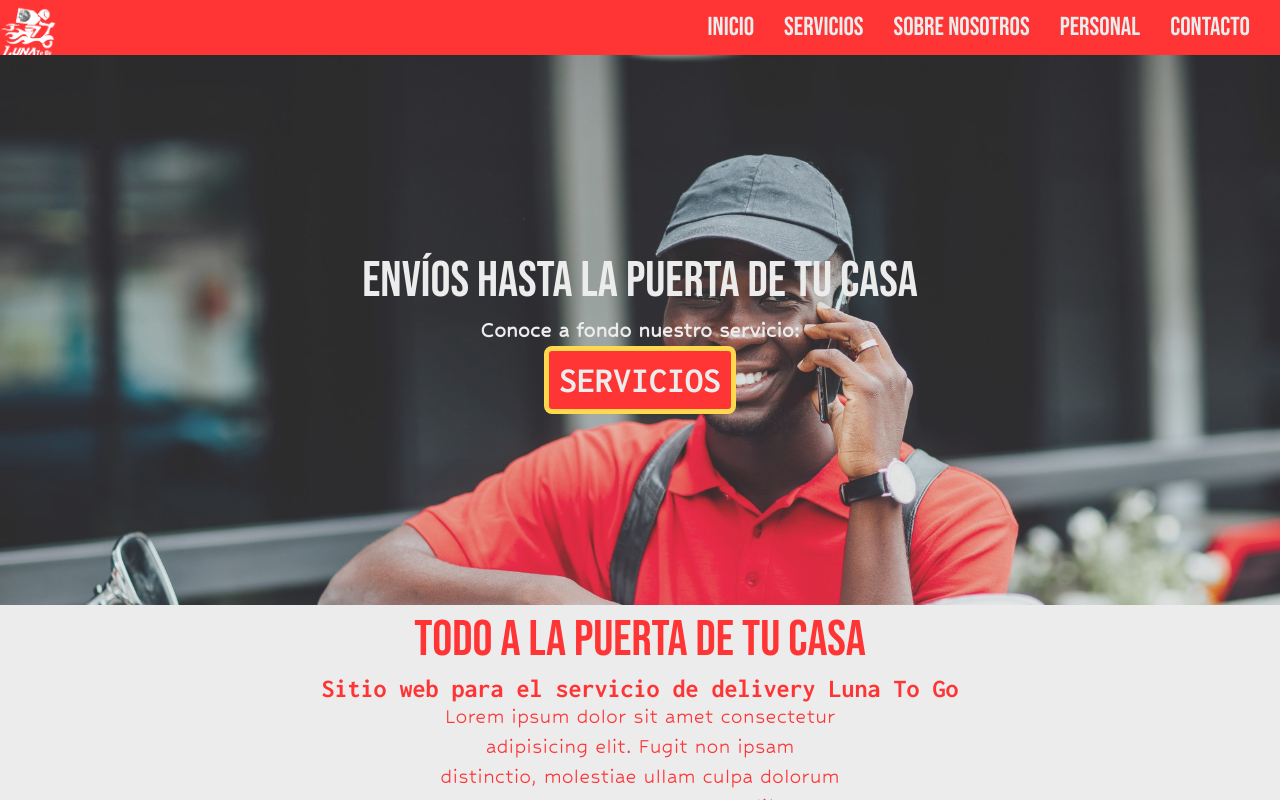
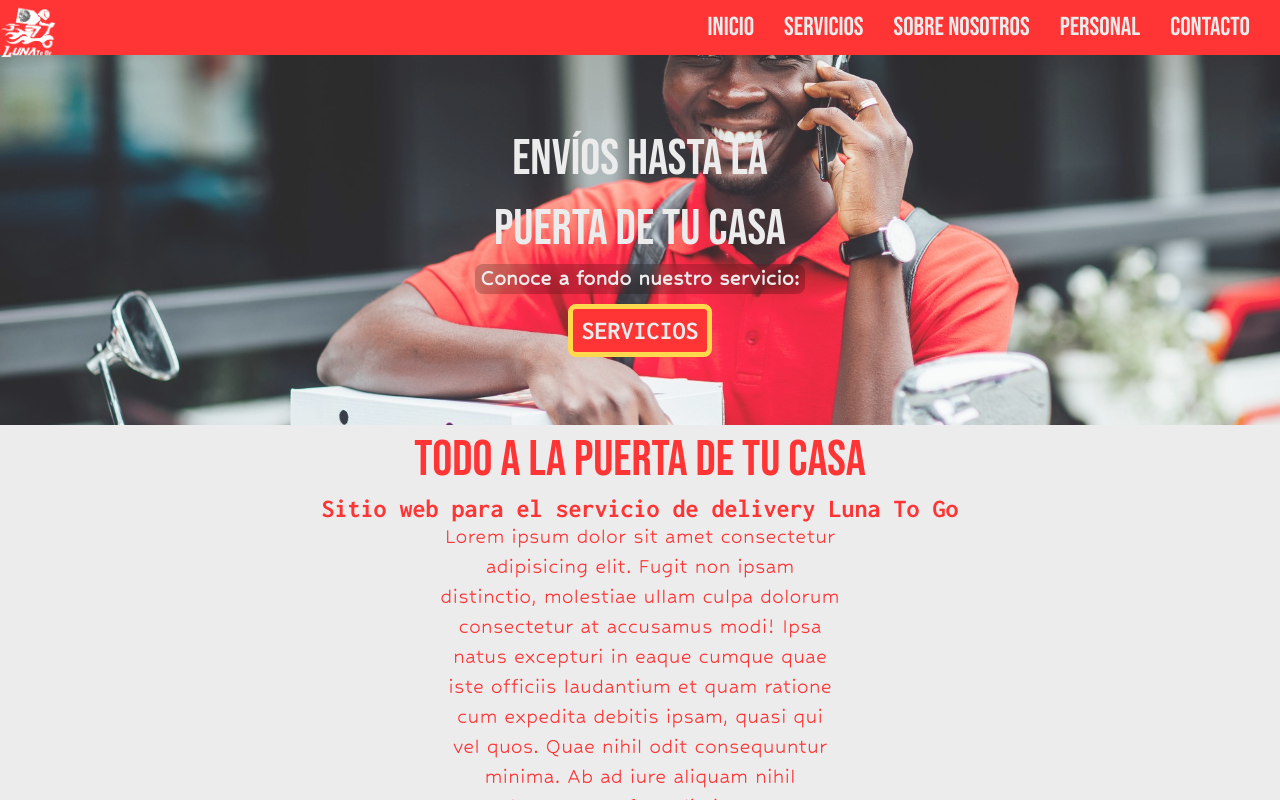
Before and after one commit to isaiorellana-dev/luna-t-g, a React app: page / in a window 1280 px wide. Built offline with nearby package versions, Linux system fonts and the light colour scheme.

Commit message:
:lipstick: Background y mediaqueries al banner principal
Remplace la imagen por un background desde css y aplique mediaqueries al banner

```diff
--- a/src/components/MainBanner.js
+++ b/src/components/MainBanner.js
@@ -7,10 +7,10 @@ import "@styles/components/MainBanner.scss";
 const MainBanner = () => {
   return (
     <section className="MainBanner">
-      <picture>
+      {/* <picture>
         <source src=""></source>
         <img src={ñikiti}></img>
-      </picture>
+      </picture> */}
       <div className="content">
         <h1>envíos hasta la puerta de tu casa</h1>
         <p>Conoce a fondo nuestro servicio:</p>
--- a/src/styles/components/MainBanner.scss
+++ b/src/styles/components/MainBanner.scss
@@ -1,30 +1,40 @@
 .MainBanner {
-  position: relative;
+  display: flex;
+  justify-content: center;
+  align-items: center;
+  width: 100%;
   height: auto;
   max-height: 550px;
   overflow: hidden;
+  background: url(@img/MainBanner.jpg) center no-repeat;
+  background-size: cover;
   .content {
+    width: 100%;
     height: 100%;
     background-color: rgba(255, 255, 255, 0.164);
-    position: absolute;
     display: flex;
     flex-direction: column;
     align-items: center;
     justify-content: center;
-    top: 0;
-    left: 0;
-    right: 0;
-    bottom: 0;
     h1 {
+      width: auto;
+      max-width: 330px;
       color: var(--background-white);
+      margin-top: 20px;
     }
     p {
       color: var(--background-white);
       font-weight: 700;
+      width: fit-content;
+      background-color: rgba(0, 0, 0, 0.205);
+      backdrop-filter: blur(5px);
+      border-radius: 8px;
+      padding: 0px 5px;
+      margin-bottom: 10px;
     }
     .MainBanner__button {
-      // position: absolute;
       width: fit-content;
+      margin-bottom: 20px;
     }
   }
   img {
@@ -32,3 +42,8 @@
     filter: brightness(0.9);
   }
 }
+@media (min-width: 520px) {
+  .MainBanner {
+    height: 370px;
+  }
+}
--- a/src/styles/components/common/Button.scss
+++ b/src/styles/components/common/Button.scss
@@ -3,11 +3,11 @@ a {
   height: auto;
   font-family: "Inconsolata", "monospace";
   font-weight: 700;
-  font-size: 3.6rem;
+  font-size: 2.6rem;
   color: var(--background-white);
   text-transform: uppercase;
   text-decoration: none;
-  padding: 10px;
+  padding: 8px;
   background-color: var(--red);
   border: solid var(--yellow) 5px;
   border-radius: 8px;
```
Also changed, not shown: src/components/Ventajas.js (added, +9 -0 lines).
